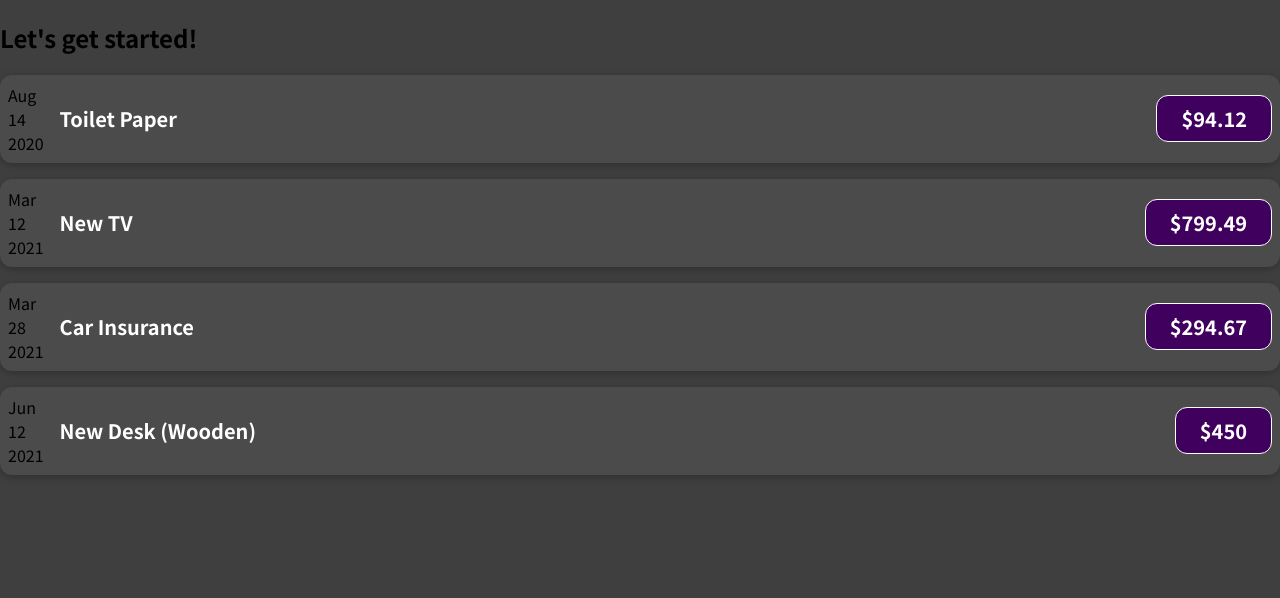
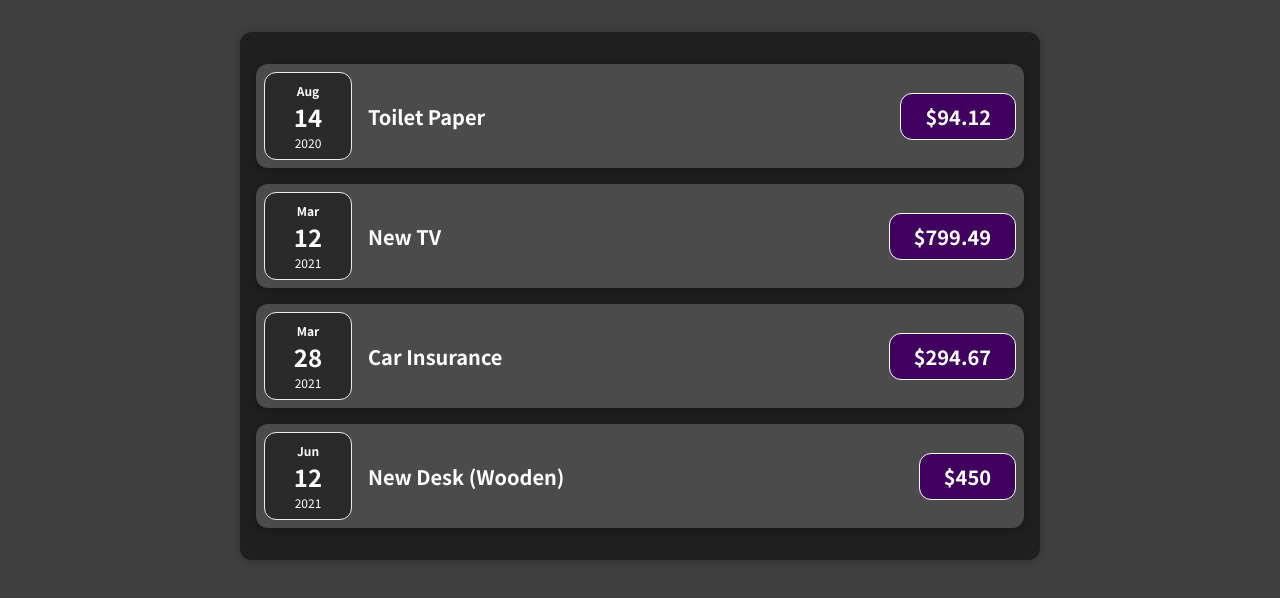
Before and after one commit to GennadiyMostov/Budeget-App, a React (Create React App) app: page / in a window 1280 px wide. Shown: the top 598 px of the page. Built offline with nearby package versions, Linux system fonts and the light colour scheme.

Commit message:
Refactor to split Expenses.js from App

```diff
--- a/src/App.js
+++ b/src/App.js
@@ -1,4 +1,5 @@
 import ExpenseItem from './components/ExpenseItem';
+import Expenses from './components/Expenses';
 
 function App() {
   const expenses = [
@@ -22,31 +23,8 @@
       date: new Date(2021, 5, 12),
     },
   ];
-  return (
-    <div>
-      <h2>Let's get started!</h2>
-      <ExpenseItem
-        title={expenses[0].title}
-        amount={expenses[0].amount}
-        date={expenses[0].date.toISOString()}
-      />
-      <ExpenseItem
-        title={expenses[1].title}
-        amount={expenses[1].amount}
-        date={expenses[1].date.toISOString()}
-      />
-      <ExpenseItem
-        title={expenses[2].title}
-        amount={expenses[2].amount}
-        date={expenses[2].date.toISOString()}
-      />
-      <ExpenseItem
-        title={expenses[3].title}
-        amount={expenses[3].amount}
-        date={expenses[3].date.toISOString()}
-      />
-    </div>
-  );
+
+  return <Expenses expenses={expenses} />;
 }
 
 export default App;
--- /dev/null
+++ b/src/components/ExpenseDate.css
@@ -0,0 +1,26 @@
+.expense-date {
+  display: flex;
+  flex-direction: column;
+  width: 5.5rem;
+  height: 5.5rem;
+  border: 1px solid #ececec;
+  background-color: #2a2a2a;
+  color: white;
+  border-radius: 12px;
+  align-items: center;
+  justify-content: center;
+}
+
+.expense-date__month {
+  font-size: 0.75rem;
+  font-weight: bold;
+}
+
+.expense-date__year {
+  font-size: 0.75rem;
+}
+
+.expense-date__day {
+  font-size: 1.5rem;
+  font-weight: bold;
+}
--- a/src/components/ExpenseDate.js
+++ b/src/components/ExpenseDate.js
@@ -1,5 +1,6 @@
 import React from 'react';
 import moment from 'moment';
+import './ExpenseDate.css';
 
 function ExpenseDate({ date }) {
   const month = moment(date).format('MMM');
@@ -7,10 +8,10 @@
   const year = moment(date).format('YYYY');
 
   return (
-    <div>
-      <div>{month}</div>
-      <div>{day}</div>
-      <div>{year}</div>
+    <div className='expense-date'>
+      <div className='expense-date__month'>{month}</div>
+      <div className='expense-date__day'>{day}</div>
+      <div className='expense-date__year'>{year}</div>
     </div>
   );
 }
--- /dev/null
+++ b/src/components/Expenses.css
@@ -0,0 +1,9 @@
+.expenses {
+  padding: 1rem;
+  background-color: rgb(31, 31, 31);
+  margin: 2rem auto;
+  width: 50rem;
+  max-width: 95%;
+  border-radius: 12px;
+  box-shadow: 0 1px 8px rgba(0, 0, 0, 0.25);
+}
--- /dev/null
+++ b/src/components/Expenses.js
@@ -0,0 +1,21 @@
+import React from 'react';
+import ExpenseItem from './ExpenseItem';
+import './Expenses.css';
+
+function Expenses({ expenses }) {
+  return (
+    <div className='expenses'>
+      {expenses.map((expense) => {
+        return (
+          <ExpenseItem
+            title={expense.title}
+            amount={expense.amount}
+            date={expense.date}
+          />
+        );
+      })}
+    </div>
+  );
+}
+
+export default Expenses;
```
